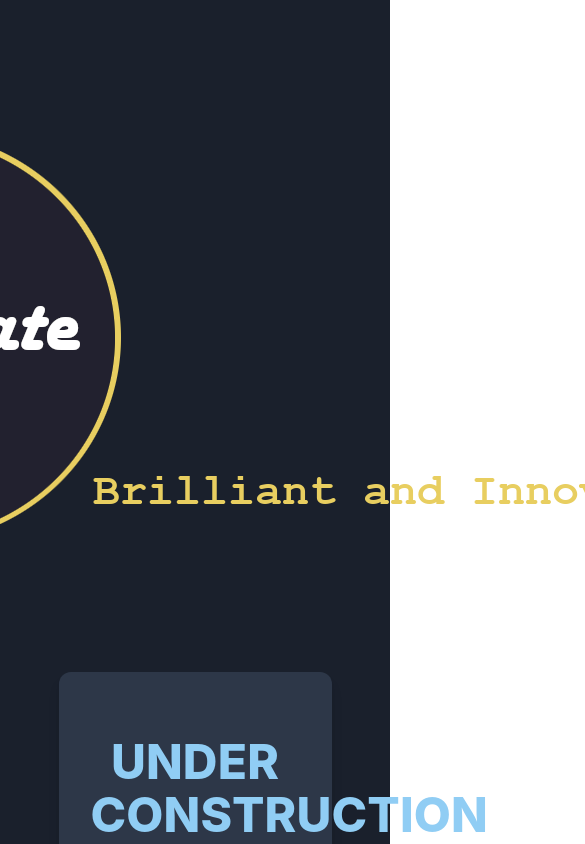
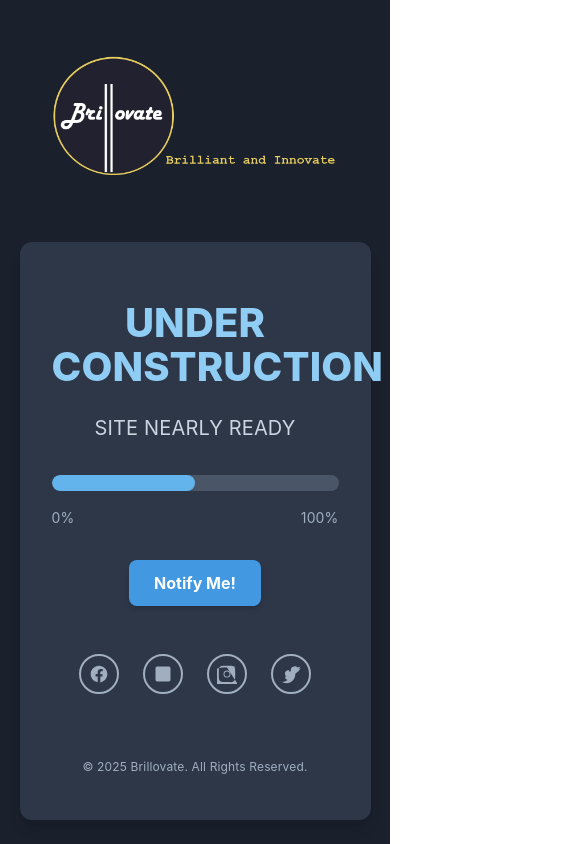
Before and after one commit to Ogirimah/clinic, a React (Vite) app: page / in a window 390 px wide. Shown: the top 844 px of the page, 585 px wide, since content can reach past the window. Built offline with nearby package versions, Linux system fonts and the light colour scheme.

Commit message:
Make the page more responsive

```diff
--- a/src/ComingSoon.tsx
+++ b/src/ComingSoon.tsx
@@ -31,15 +31,20 @@
 // export default ComingSoon;
 
 /** @jsxImportSource @emotion/react */
+/** @jsxImportSource @emotion/react */
 import React, { useState, useEffect } from 'react';
 import { css } from '@emotion/react';
 import styled from '@emotion/styled';
+// Assuming 'barner' is correctly imported and accessible at runtime
+// If 'barner' is a local image file, ensure the path is correct relative to this component.
+// For example: import barner from './logo/first_banner.png'; or import barner from '../logo/first_banner.png';
 import barner from '/logo/first_banner.png';
 
 // Define styled components for better organization and reusability
 const PageContainer = styled.div`
-  min-height: 100vh;
-  width: 100vw;
+  min-height: 100vh; /* Ensure it's at least the height of the viewport */
+  height: 100vh;     /* Explicitly set the height to the viewport height */
+  width: 100vw;      /* Explicitly set the width to the viewport width */
   display: flex;
   flex-direction: column;
   align-items: center;
@@ -47,12 +52,26 @@ const PageContainer = styled.div`
   background-color: #1a202c; /* bg-gray-800 */
   color: #e2e8f0; /* text-gray-100 */
   padding: 1rem; /* p-4 */
-  font-family: 'Inter', sans-serif;
+  font-family: 'Inter', sans-serif; /* Using Inter font as per instructions */
+  overflow-x: hidden; /* Prevent horizontal scrollbar on small screens */
 `;
 
 const LogoContainer = styled.div`
+  width: 80%; /* Adjust width for mobile */
+  max-width: 300px; /* Max width for logo on larger screens */
+  margin-bottom: 2rem; /* Space below logo */
 
-`
+  img {
+    width: 100%; /* Make image responsive */
+    height: auto; /* Maintain aspect ratio */
+    display: block; /* Remove extra space below image */
+  }
+
+  @media (min-width: 768px) { /* md breakpoint */
+    max-width: 400px;
+    margin-bottom: 3rem;
+  }
+`;
 
 const ContentContainer = styled.div`
   text-align: center;
@@ -60,27 +79,36 @@ const ContentContainer = styled.div`
   padding: 2rem; /* p-8 */
   border-radius: 0.75rem; /* rounded-xl */
   box-shadow: 0 10px 15px -3px rgba(0, 0, 0, 0.1), 0 4px 6px -2px rgba(0, 0, 0, 0.05); /* shadow-lg */
-  max-width: 70vw;
+  max-width: 90vw; /* Max width for mobile */
   width: 100%;
-  min-height: 50vh;
+  /* Removed min-height: 50vh; to allow content to dictate height */
+
+  @media (min-width: 768px) { /* md breakpoint */
+    padding: 3rem;
+    max-width: 50rem; /* max-w-md equivalent for desktop */
+  }
 `;
 
 const Heading = styled.h1`
-  font-size: 3rem; /* text-5xl */
+  font-size: 2.5rem; /* text-5xl equivalent for mobile */
   @media (min-width: 768px) { /* md:text-6xl */
     font-size: 3.75rem;
   }
   font-weight: 800; /* font-extrabold */
-  margin-bottom: 15rem; /* mb-4 */
+  margin-bottom: 1.5rem; /* Adjusted for responsiveness */
   color: #90cdf4; /* text-blue-300 */
+
+  @media (min-width: 768px) {
+    margin-bottom: 2.5rem; /* Increased for desktop */
+  }
 `;
 
 const SubHeading = styled.p`
-  font-size: 2.125rem; /* text-lg */
+  font-size: 1.25rem; /* text-lg equivalent for mobile */
   @media (min-width: 768px) { /* md:text-xl */
-    font-size: 3.25rem;
+    font-size: 1.75rem; /* Adjusted for responsiveness */
   }
-  margin-bottom: 2.5rem; /* mb-6 */
+  margin-bottom: 2rem; /* mb-6 equivalent */
   color: #cbd5e0; /* text-gray-300 */
 `;
 
@@ -88,9 +116,13 @@ const ProgressBarContainer = styled.div`
   width: 100%;
   background-color: #4a5568; /* bg-gray-600 */
   border-radius: 9999px; /* rounded-full */
-  height: 1.25rem; /* h-5 */
+  height: 1rem; /* h-5 equivalent for mobile */
   margin-bottom: 1rem; /* mb-4 */
   overflow: hidden;
+
+  @media (min-width: 768px) {
+    height: 1.25rem; /* h-5 */
+  }
 `;
 
 const ProgressBarFill = styled.div<{ progress: number }>`
@@ -104,9 +136,14 @@ const ProgressBarFill = styled.div<{ progress: number }>`
 const ProgressText = styled.div`
   display: flex;
   justify-content: space-between;
-  font-size: 1.875rem; /* text-sm */
+  font-size: 0.875rem; /* text-sm equivalent for mobile */
   color: #a0aec0; /* text-gray-400 */
-  margin-bottom: 5rem; /* mb-8 */
+  margin-bottom: 2rem; /* Adjusted for responsiveness */
+
+  @media (min-width: 768px) {
+    font-size: 1rem;
+    margin-bottom: 3rem; /* Increased for desktop */
+  }
 `;
 
 const NotifyButton = styled.button`
@@ -116,7 +153,7 @@ const NotifyButton = styled.button`
   }
   color: white;
   font-weight: bold;
-  padding: 1.25rem 2rem; /* py-3 px-8 */
+  padding: 0.75rem 1.5rem; /* py-3 px-8 equivalent, adjusted for mobile */
   border-radius: 0.5rem; /* rounded-lg */
   box-shadow: 0 4px 6px -1px rgba(0, 0, 0, 0.1), 0 2px 4px -1px rgba(0, 0, 0, 0.06); /* shadow-md */
   transition: all 0.3s ease; /* transition-colors duration-300 transform */
@@ -127,21 +164,30 @@ const NotifyButton = styled.button`
     outline: none;
     box-shadow: 0 0 0 3px rgba(66, 153, 225, 0.5); /* focus:ring-2 focus:ring-blue-400 focus:ring-opacity-75 */
   }
+
+  @media (min-width: 768px) {
+    padding: 1rem 2rem; /* py-3 px-8 */
+  }
 `;
 
 const SocialLinksContainer = styled.div`
   display: flex;
   justify-content: center;
-  margin-top: 5.5rem; /* mt-10 */
-  gap: 3rem; /* space-x-4 */
+  margin-top: 3rem; /* Adjusted for responsiveness */
+  gap: 1.5rem; /* space-x-4 equivalent, adjusted for mobile */
+
+  @media (min-width: 768px) {
+    margin-top: 4rem; /* Increased for desktop */
+    gap: 2rem; /* space-x-4 */
+  }
 `;
 
 const SocialLink = styled.a`
   display: flex;
   align-items: center;
   justify-content: center;
-  width: 5rem; /* w-12 */
-  height: 5rem; /* h-12 */
+  width: 2.5rem; /* w-12 equivalent for mobile */
+  height: 2.5rem; /* h-12 equivalent for mobile */
   border-radius: 9999px; /* rounded-full */
   border: 2px solid #a0aec0; /* border-2 border-gray-400 */
   color: #a0aec0; /* text-gray-400 */
@@ -150,12 +196,31 @@ const SocialLink = styled.a`
     color: white;
     border-color: white;
   }
+
+  svg {
+    width: 1.25rem; /* Adjusted SVG size for mobile */
+    height: 1.25rem; /* Adjusted SVG size for mobile */
+  }
+
+  @media (min-width: 768px) {
+    width: 3rem; /* w-12 */
+    height: 3rem; /* h-12 */
+    svg {
+      width: 1.5rem; /* Original SVG size for desktop */
+      height: 1.5rem; /* Original SVG size for desktop */
+    }
+  }
 `;
 
 const CopyrightText = styled.p`
-  margin-top: 7rem; /* mt-12 */
-  font-size: 1.875rem; /* text-sm */
+  margin-top: 4rem; /* Adjusted for responsiveness */
+  font-size: 0.75rem; /* text-sm equivalent for mobile */
   color: #a0aec0; /* text-gray-500 */
+
+  @media (min-width: 768px) {
+    margin-top: 5rem; /* Increased for desktop */
+    font-size: 0.875rem; /* text-sm */
+  }
 `;
 
 // Main App component for the "Under Construction" page
@@ -168,10 +233,10 @@ const ComingSoon: React.FC = () => {
     // Set up an interval to update the progress every 50 milliseconds
     const interval = setInterval(() => {
       setProgress((prevProgress) => {
-        // If progress reaches 100, clear the interval
+        // If progress reaches 50, clear the interval (as per your original code's cap)
         if (prevProgress >= 50) {
           clearInterval(interval);
-          return 50; // Cap progress at 100%
+          return 50; // Cap progress at 50%
         }
         // Increment progress by 1%
         return prevProgress + 1;
@@ -195,7 +260,8 @@ const ComingSoon: React.FC = () => {
   return (
     <PageContainer>
       <LogoContainer>
-        <img src={barner} alt="Brillovate Banner" />
+        {/* Added alt attribute for accessibility */}
+        <img src={barner} alt="Brillovate Banner Logo" />
       </LogoContainer>
       <ContentContainer>
         {/* Main heading for the under construction page */}
```
